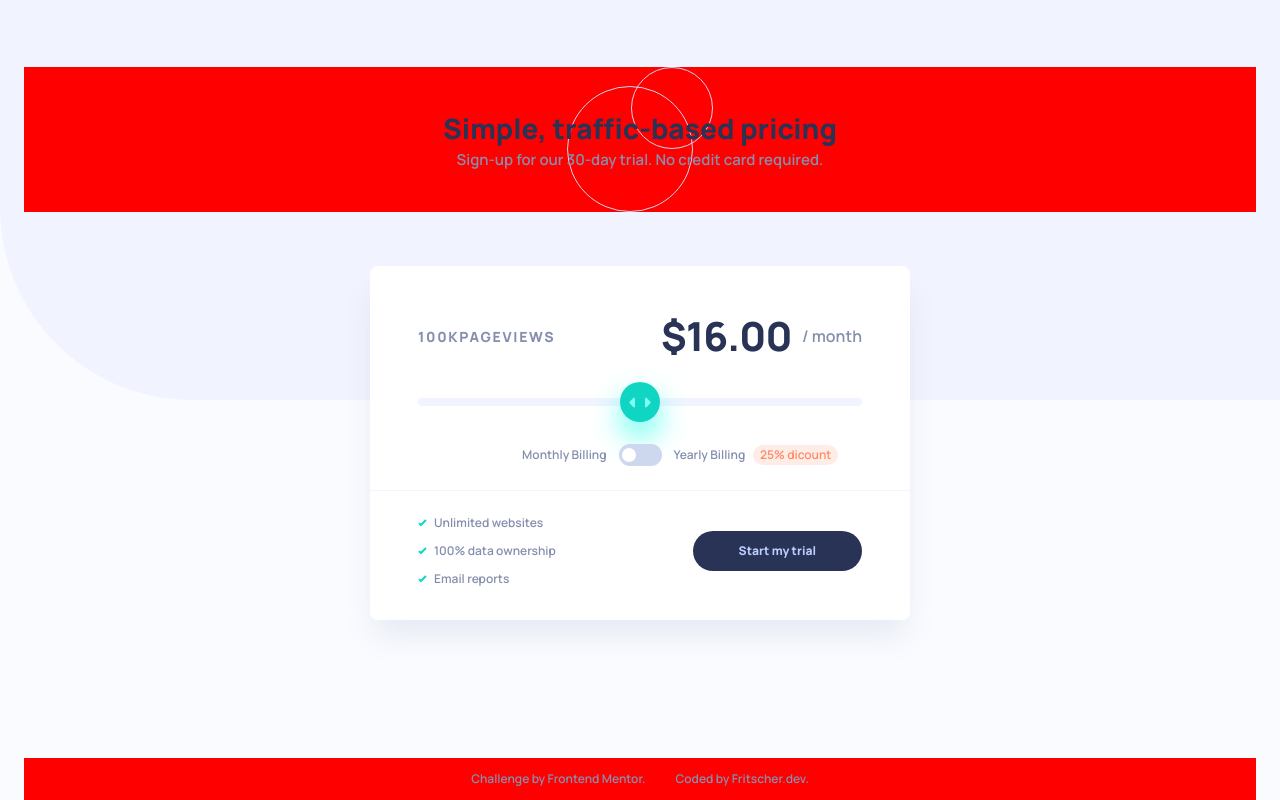
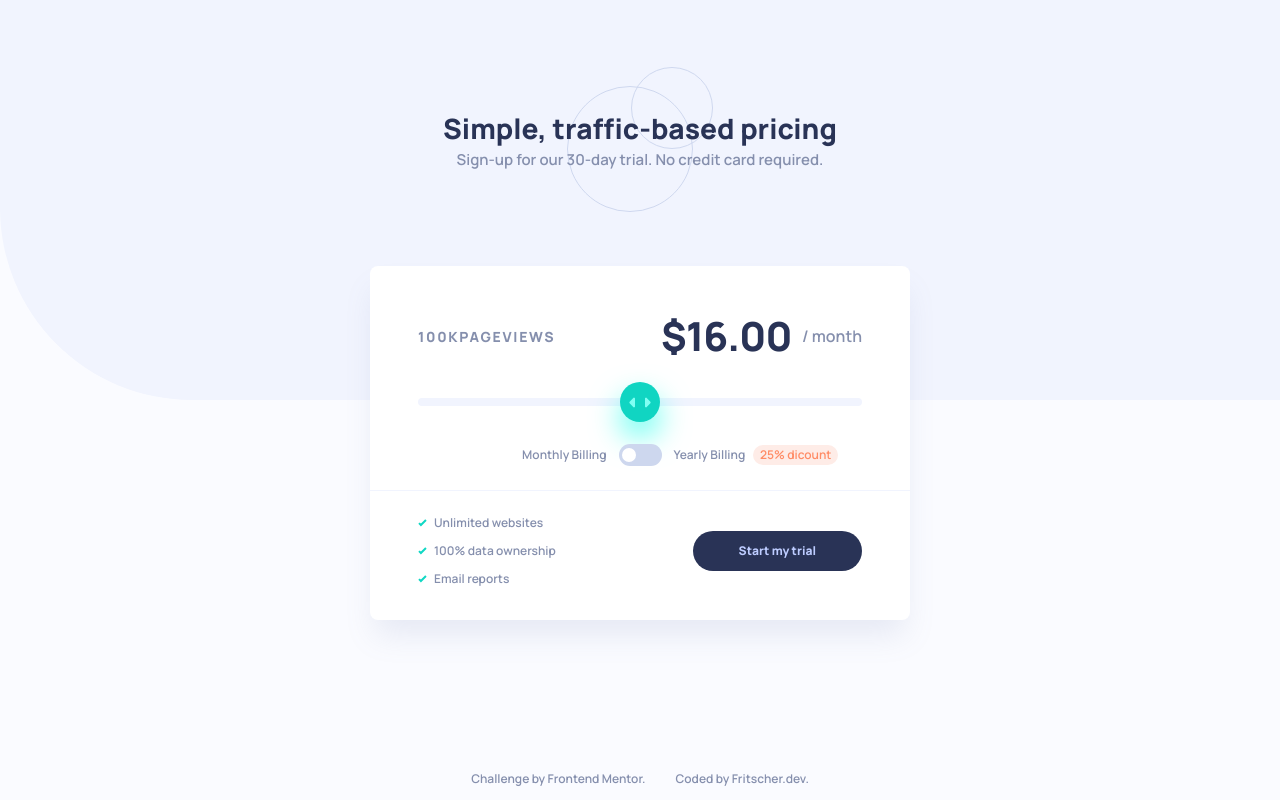
Before and after one commit to Arkadiusz-Fritscher/fm-solution__Interactive-pricing-component, a website: page src/index.html in a window 1280 px wide. Drawn offline with Linux system fonts and the light colour scheme.

```diff
--- a/src/scss/components/_footer.scss
+++ b/src/scss/components/_footer.scss
@@ -3,11 +3,6 @@
 /* --- Footer --- */
 footer {
   grid-area: footer;
-  background-color: red;
-  // position: absolute;
-  // transform: translateX(-50%);
-  // bottom: 16px;
-  // left: 50%;
 }
 
 .footer__nav {
--- a/src/scss/components/_header.scss
+++ b/src/scss/components/_header.scss
@@ -17,7 +17,6 @@
   align-items: center;
   text-align: center;
   background: no-repeat center url("../images/pattern-circles.svg");
-  background-color: red;
   background-size: auto 100%;
 
   &__subtitle {
```
Also changed, not shown: src/css/main.css, 1 other file.
